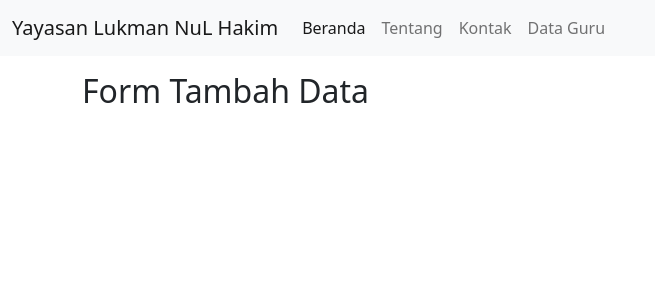
After one commit to rociretama/SDLukman, a CodeIgniter 4 app: template app/Views/guru/create.php in a window 1280 px wide. The commit adds this page. Shown: the top 300 px of the page, without its empty margins (0-655 px from the left). Run offline with PHP 8.4 and a stand-in for CodeIgniter, Linux system fonts and the light colour scheme; the template is opened without the code that fills it, so the values that code supplies are empty; some libraries are stand-ins or nearby versions.

Commit message:
fitur tambah guru

```diff
--- /dev/null
+++ b/app/Views/guru/create.php
@@ -0,0 +1,11 @@
+<?= $this->extend('layout/template') ?>
+<?= $this->section('isi') ?>
+
+<div class="container">
+    <div class="row">
+        <div class="col-8">
+        <h2 class="my-3"> Form Tambah Data</h2>
+        </div>
+    </div>
+</div>
+<?= $this->endSection(); ?>
--- a/app/Views/guru/index.php
+++ b/app/Views/guru/index.php
@@ -5,6 +5,7 @@
     <div class="row">
         <div class="col">
         <h1 class="mt-2">Data Guru</h1>
+       <a href="/guru/create" class="btn btn-primary mb-3">Tambah Data</a>
         <table class="table table-striped">
         <thead>
     <tr>
```
Also changed, not shown: app/Controllers/Guru.php (+23 -18 lines), app/Views/guru/detail.php (+6 -6 lines).
